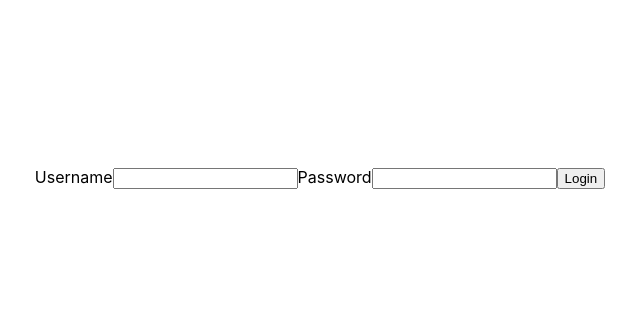
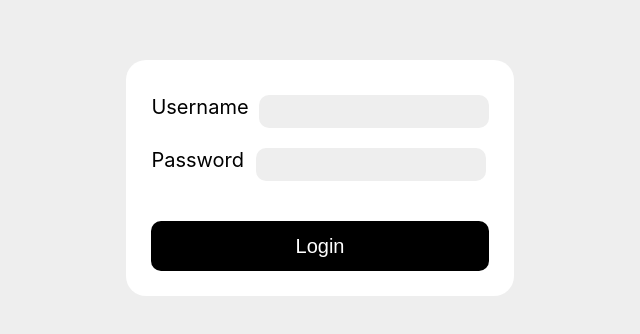
Before and after one commit to gass-git/login-form, a React (Create React App) app: page / in a window 1280 px wide. Shown: the part 222-556 px from the top of the page, without its empty margins (320-960 px from the left). Built offline with nearby package versions, Linux system fonts and the light colour scheme.

Commit message:
improved css

```diff
--- a/src/components/dashboard.tsx
+++ b/src/components/dashboard.tsx
@@ -6,11 +6,11 @@ export default function Dashboard() {
   const {state, dispatch} = useContext(ctx)
 
   return (
-    <div>
+    <section>
         <h2>Welcome {state.username}! You are logged in.</h2>
         <button onClick={() => handleLogout(dispatch)}>
             Logout
         </button>
-    </div>
+    </section>
   )
 }
--- a/src/components/loginForm.tsx
+++ b/src/components/loginForm.tsx
@@ -1,13 +1,14 @@
 import React, {useContext} from 'react'
 import { handleChange, handleLogin } from '../handlers'
 import {ctx} from '../App'
+import '../index.css'
 
 export default function LoginForm() {
   const {state, dispatch} = useContext(ctx)
 
   return (
-    <form>
-        <label htmlFor='usernam'>
+    <form className='form-box'>
+        <label htmlFor='username'>
             Username
             <input
             type='text'
--- a/src/index.css
+++ b/src/index.css
@@ -1,4 +1,5 @@
 body {
+  background:#eee;
   margin: 0;
   display:grid;
   height:100vh;
@@ -14,3 +15,42 @@ code {
   font-family: source-code-pro, Menlo, Monaco, Consolas, 'Courier New',
     monospace;
 }
+
+.form-box{
+  background:white;
+  display:grid;
+  grid-template-columns: auto;
+  padding: 25px;
+  min-width: 300px;
+  max-width: 500px;
+  border-radius: 20px;
+}
+
+.form-box > label{
+  font-size: 20px;
+  display:grid;
+  grid-template-columns: auto auto;
+  margin:10px 0 10px 0;
+}
+
+.form-box > label > input{
+  margin-left:10px;
+  font-size:20px;
+  min-width:150px;
+  max-width: 200px;
+  border:none;
+  border-radius: 10px;
+  background:#eee;
+  padding:5px 15px 5px 15px;
+}
+
+.form-box > button{
+  height:50px;
+  margin-top:30px;
+  background:black;
+  color:white;
+  border:none;
+  border-radius:10px;
+  cursor:pointer;
+  font-size:20px;
+}
```
